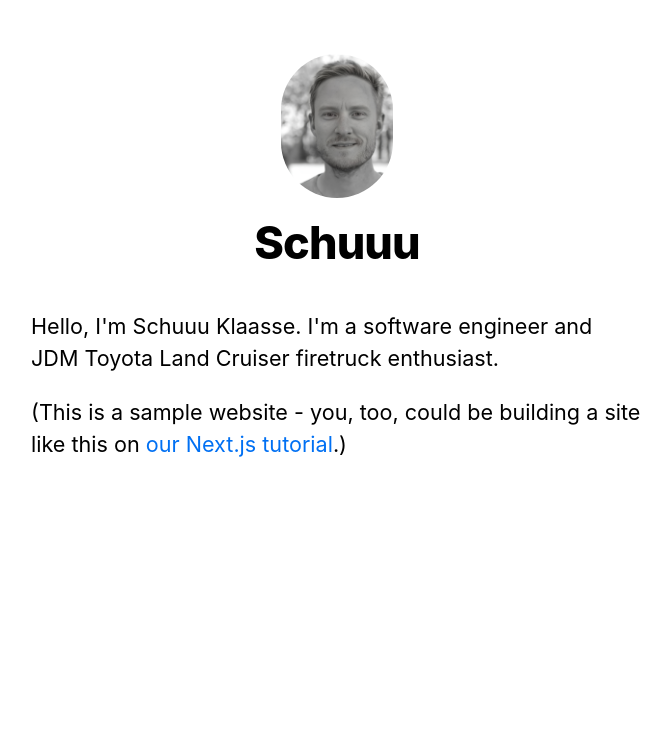
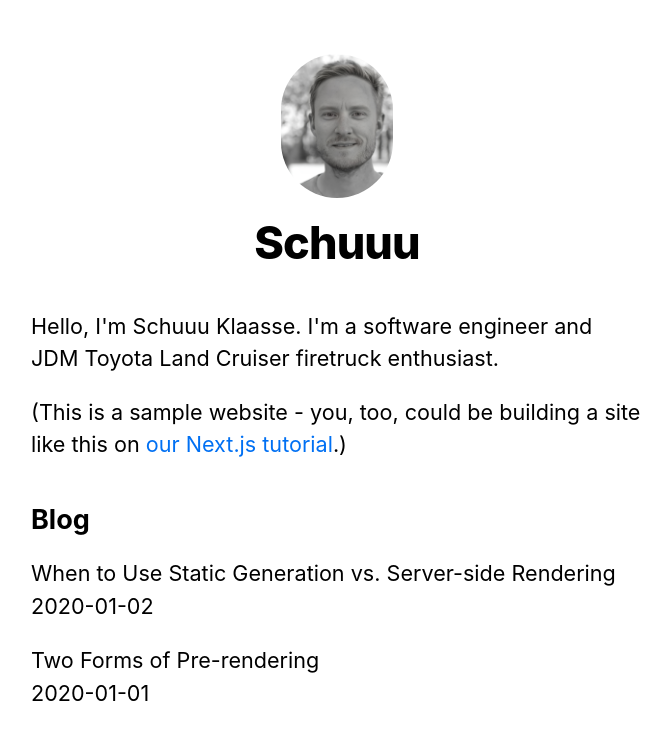
Before and after one commit to schuylermk/nextJs-simple-blog, a Next.js app: page / in a window 1280 px wide. Shown: the top 740 px of the page, without its empty margins (303-974 px from the left). Built offline with nearby package versions, Linux system fonts and the light colour scheme.

Commit message:
Adds a Markdown article and new <section> on Home to list Blog items

```diff
--- a/pages/index.js
+++ b/pages/index.js
@@ -1,19 +1,45 @@
-import Head from 'next/head';
-import Layout, { siteTitle } from '../components/layout';
-import utilStyles from '../styles/utils.module.css';
+import Head from "next/head";
+import Layout, { siteTitle } from "../components/layout";
+import utilStyles from "../styles/utils.module.css";
+import { getSortedPostsData } from "../lib/posts";
 
-export default function Home() {
+export async function getStaticProps() {
+  const allPostsData = getSortedPostsData();
+  return {
+    props: {
+      allPostsData,
+    },
+  };
+}
+
+export default function Home({ allPostsData }) {
   return (
     <Layout home>
       <Head>
         <title>{siteTitle}</title>
       </Head>
       <section className={utilStyles.headingMd}>
-        <p>Hello, I'm Schuuu Klaasse. I'm a software engineer and JDM Toyota Land Cruiser firetruck enthusiast.</p>
         <p>
-          (This is a sample website - you, too, could be building a site like this on{' '}
-          <a href="https://nextjs.org/learn">our Next.js tutorial</a>.)
+          Hello, I'm Schuuu Klaasse. I'm a software engineer and JDM Toyota Land
+          Cruiser firetruck enthusiast.
         </p>
+        <p>
+          (This is a sample website - you, too, could be building a site like
+          this on <a href="https://nextjs.org/learn">our Next.js tutorial</a>.)
+        </p>
+      </section>
+
+      <section className={`${utilStyles.headingMd} ${utilStyles.padding1px}`}>
+        <h2 className={utilStyles.headingLg}>Blog</h2>
+        <ul className={utilStyles.list}>
+          {allPostsData.map(({ id, date, title }) => (
+            <li className={utilStyles.listItem} key={id}>
+              {title}
+              <br />
+              {date}
+            </li>
+          ))}
+        </ul>
       </section>
     </Layout>
   );
--- a/posts/pre-rendering.md
+++ b/posts/pre-rendering.md
@@ -8,4 +8,4 @@ Next.js has two forms of pre-rendering: **Static Generation** and **Server-side
 - **Static Generation** is the pre-rendering method that generates the HTML at **build time**. The pre-rendered HTML is then _reused_ on each request.
 - **Server-side Rendering** is the pre-rendering method that generates the HTML on **each request**.
 
-Importantly, Next.js lets you **choose** which pre-rendering form to use for each page. You can create a "hybrid" Next.js app by using Static Generation for most pages and using Server-side Rendering for others.
+Importantly, Next.js lets **you choose** which pre-rendering form to use for each page. You can create a "hybrid" Next.js app by using Static Generation for most pages and using Server-side Rendering for others.
```
